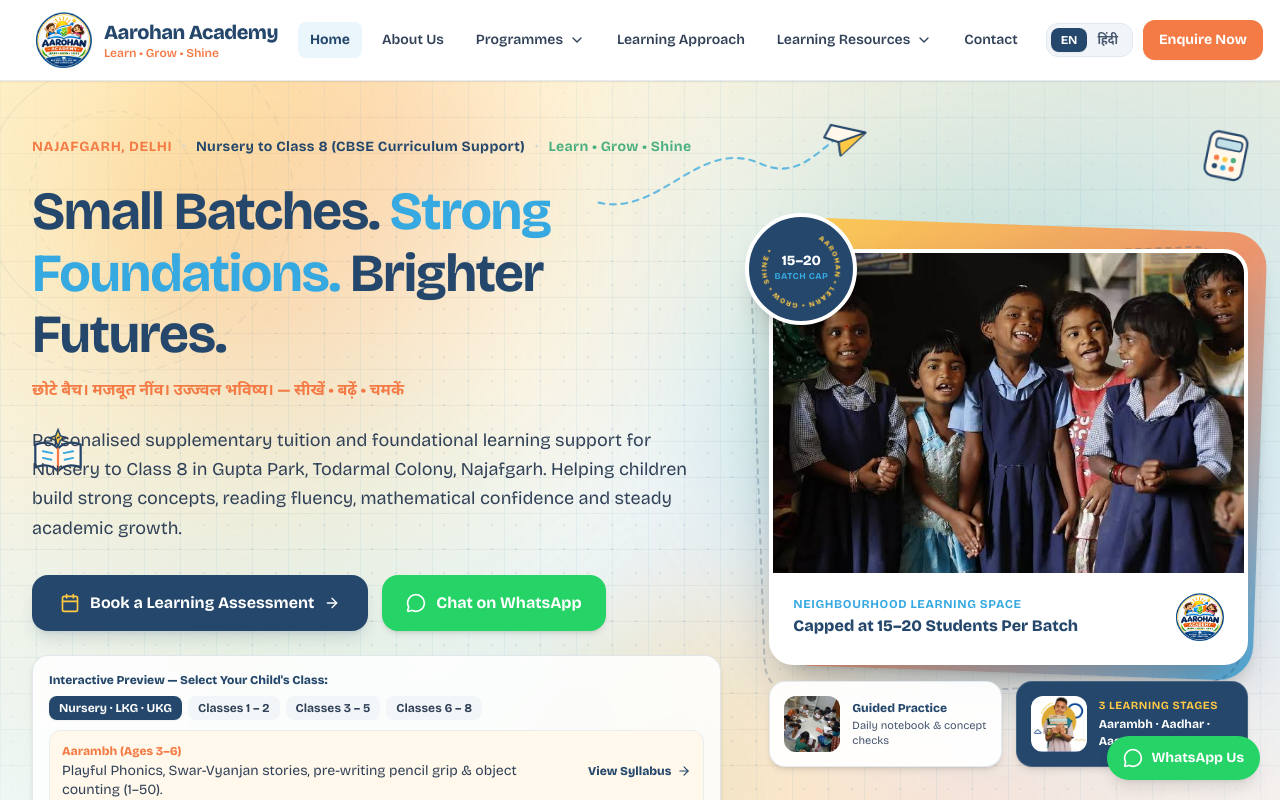
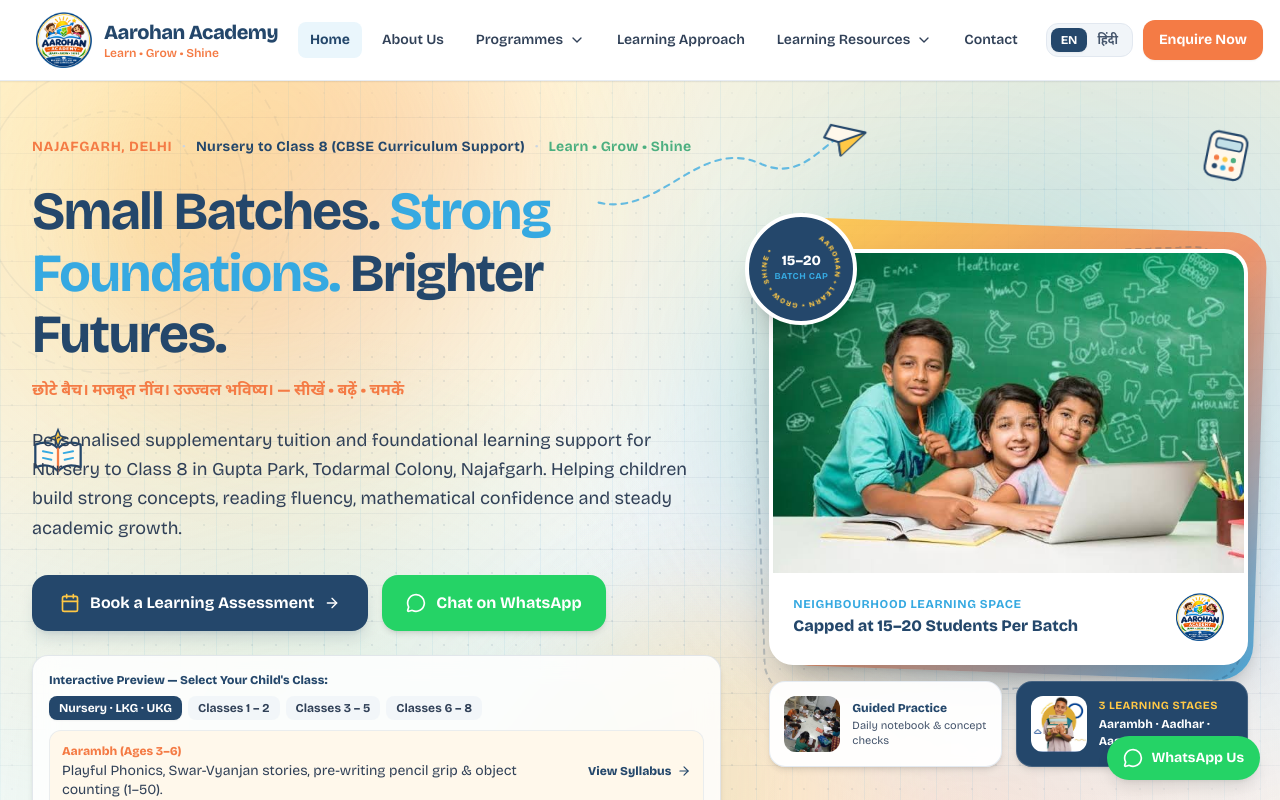
Before and after one commit to advkunalmurari/aarohan-academy, a React (Vite) app: page / in a window 1280 px wide. Shown: the top 800 px of the page. Built offline with nearby package versions, Linux system fonts and the light colour scheme.

Commit message:
Update hero learning space image with students studying at desk

```diff
--- a/src/data/academyData.ts
+++ b/src/data/academyData.ts
@@ -74,7 +74,7 @@ export interface FaqItem {
 export const BRAND_ASSETS = {
   logo: '/assets/aistudio/Logo_6217babd.png',
   realClassroomFloor: '/assets/aistudio/images__1__6c7a0e55.jpeg',
-  happyChildrenTeacher: '/assets/aistudio/images_d344f08f.jpeg',
+  happyChildrenTeacher: '/assets/aarohan_students_learning.jpg',
   attentiveGirlsWriting: '/assets/aistudio/aee644715e4b44adfb85446b4aeeb1c7_27714f12.jpg',
   classroomDesksChalkboard: '/assets/aistudio/4d761013b970774a3c12cfff719cd418_4eb768d9.jpg',
   confidentStudentGirl: '/assets/aistudio/images__2__35ec12f0.jpeg',
```
Also changed, not shown: public/assets/aarohan_students_learning.jpg (added).
